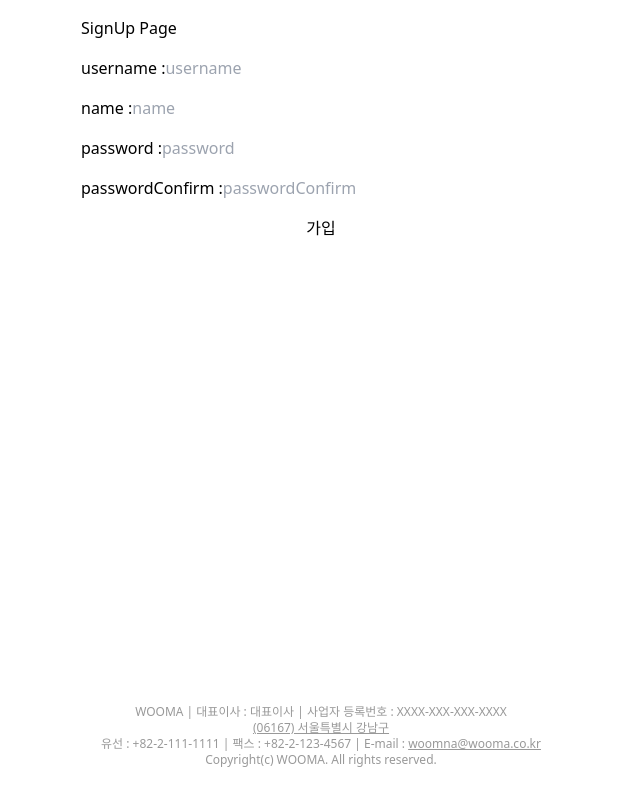
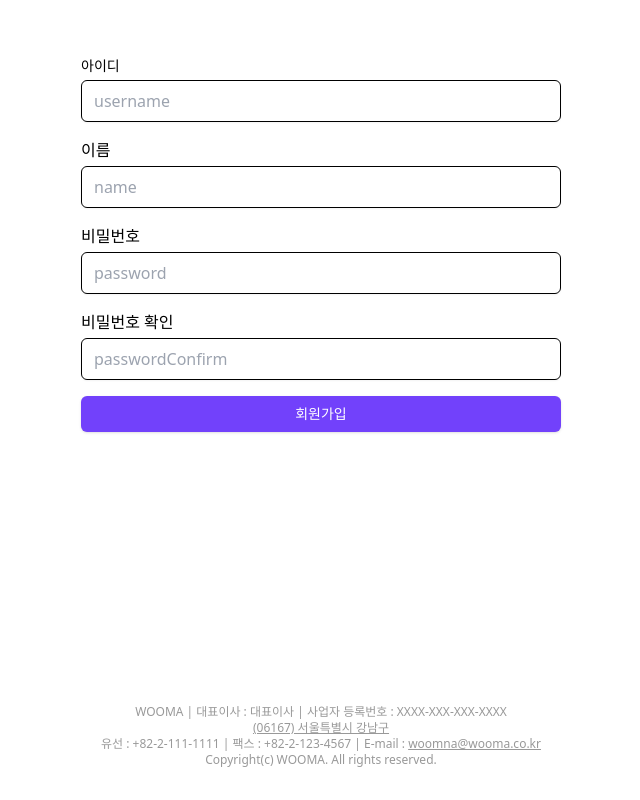
Before and after one commit to taewonnn/Wooma, a React (Vite) app: page /signup in a window 1280 px wide. Shown: the whole page, without its empty margins (319-959 px from the left). Built offline with nearby package versions, Linux system fonts and the light colour scheme; no server answers.

Commit message:
feat: 회원가입 페이지 시작

```diff
--- a/src/pages/SignUp.tsx
+++ b/src/pages/SignUp.tsx
@@ -1,5 +1,6 @@
 import { useForm } from 'react-hook-form';
 import { ISignUpForm } from '../types/sign';
+import Button from '../components/common/button/Button';
 
 function SignUp() {
   /** useForm */
@@ -28,10 +29,11 @@ function SignUp() {
 
   return (
     <>
-      <p>SignUp Page</p>
-      <form onSubmit={handleSubmit(onValid)} className="flex flex-col">
-        <div className="flex justify-start mt-4 mb-4">
-          <label htmlFor="username">username :</label>
+      <form onSubmit={handleSubmit(onValid)} className="mt-10 w-full">
+        <div className="mb-4">
+          <label htmlFor="username" className="text-gray-700 block text-sm font-medium">
+            아이디
+          </label>
           <input
             {...register('username', {
               required: '필수: 이메일',
@@ -40,6 +42,7 @@ function SignUp() {
                 message: '이메일 형식에 맞춰 입력해주세요',
               },
             })}
+            className="border-gray-300 mt-1 w-full rounded-md border px-3 py-2 shadow-sm"
             type="text"
             placeholder="username"
             name="username"
@@ -48,8 +51,8 @@ function SignUp() {
         </div>
         {errors.username && <p className="text-red-500">{errors.username.message}</p>}
 
-        <div className="flex justify-start mb-4">
-          <label htmlFor="name">name :</label>
+        <div className="mb-4">
+          <label htmlFor="name">이름</label>
           <input
             {...register('name', {
               required: '필수: 이름',
@@ -58,6 +61,7 @@ function SignUp() {
                 message: '3 ~ 10 글자 이내로 입력해주세요',
               },
             })}
+            className="border-gray-300 mt-1 w-full rounded-md border px-3 py-2 shadow-sm"
             type="text"
             placeholder="name"
             name="name"
@@ -66,8 +70,8 @@ function SignUp() {
         </div>
         {errors.name && <p className="text-red-500">{errors.name.message}</p>}
 
-        <div className="flex justify-start mb-4">
-          <label htmlFor="password">password :</label>
+        <div className="mb-4">
+          <label htmlFor="password">비밀번호</label>
           <input
             {...register('password', {
               required: '필수: 비밀번호',
@@ -76,6 +80,7 @@ function SignUp() {
                 message: '3-10글자 이내로 입력해주세요',
               },
             })}
+            className="border-gray-300 mt-1 w-full rounded-md border px-3 py-2 shadow-sm"
             type="password"
             placeholder="password"
             name="password"
@@ -84,13 +89,14 @@ function SignUp() {
         </div>
         {errors.password && <p className="text-red-500">{errors.password.message}</p>}
 
-        <div className="flex justify-start mb-4">
-          <label htmlFor="passwordConfirm">passwordConfirm :</label>
+        <div className="mb-4">
+          <label htmlFor="passwordConfirm">비밀번호 확인</label>
           <input
             {...register('passwordConfirm', {
               required: '필수: 비밀번호 확인',
               validate: value => value === password || '불일치!',
             })}
+            className="border-gray-300 mt-1 w-full rounded-md border px-3 py-2 shadow-sm"
             type="password"
             placeholder="passwordConfirm"
             name="passwordConfirm"
@@ -99,7 +105,14 @@ function SignUp() {
         </div>
         {errors.passwordConfirm && <p className="text-red-500">{errors.passwordConfirm.message}</p>}
 
-        <button>가입</button>
+        <div className="flex flex-col gap-2">
+          <Button
+            type="submit"
+            className="rounded-md bg-main px-4 py-2 text-sm font-medium text-white shadow"
+          >
+            회원가입
+          </Button>
+        </div>
       </form>
     </>
   );
```
